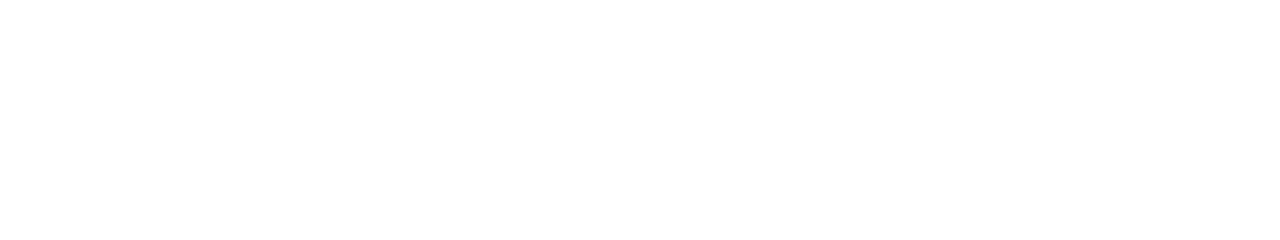
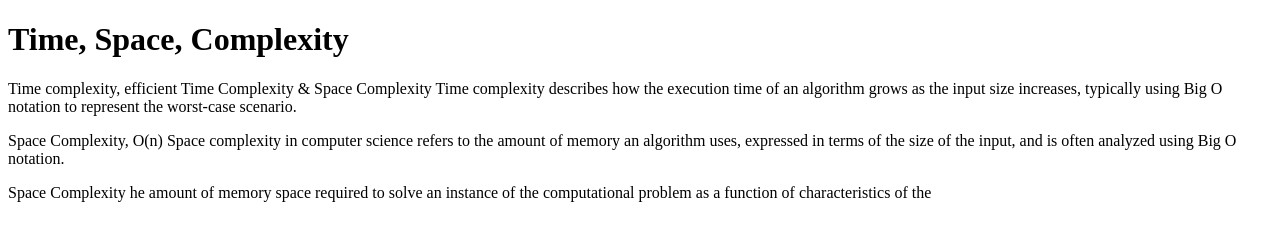
Before and after one commit to acciojob/time-and-space-complexity-PankajMittal888, a website: page main.html in a window 1280 px wide. Drawn offline with Linux system fonts and the light colour scheme.

Commit message:
created a submission

```diff
--- a/main.html
+++ b/main.html
@@ -10,7 +10,13 @@
 	<!-- the entire body must be written by student -->
     <script type="text/javascript" src="./script.js">
 </script>
-
+<h1>Time, Space, Complexity</h1>
+	<p>	Time complexity, efficient
+Time Complexity & Space Complexity
+Time complexity describes how the execution time of an algorithm grows as the input size increases, typically using Big O notation to represent the worst-case scenario.
+</p>
+	<p>Space Complexity, O(n) Space complexity in computer science refers to the amount of memory an algorithm uses, expressed in terms of the size of the input, and is often analyzed using Big O notation. </p>
+	<p>	Space Complexity he amount of memory space required to solve an instance of the computational problem as a function of characteristics of the</p>
 </body>
 
 </html>
```
